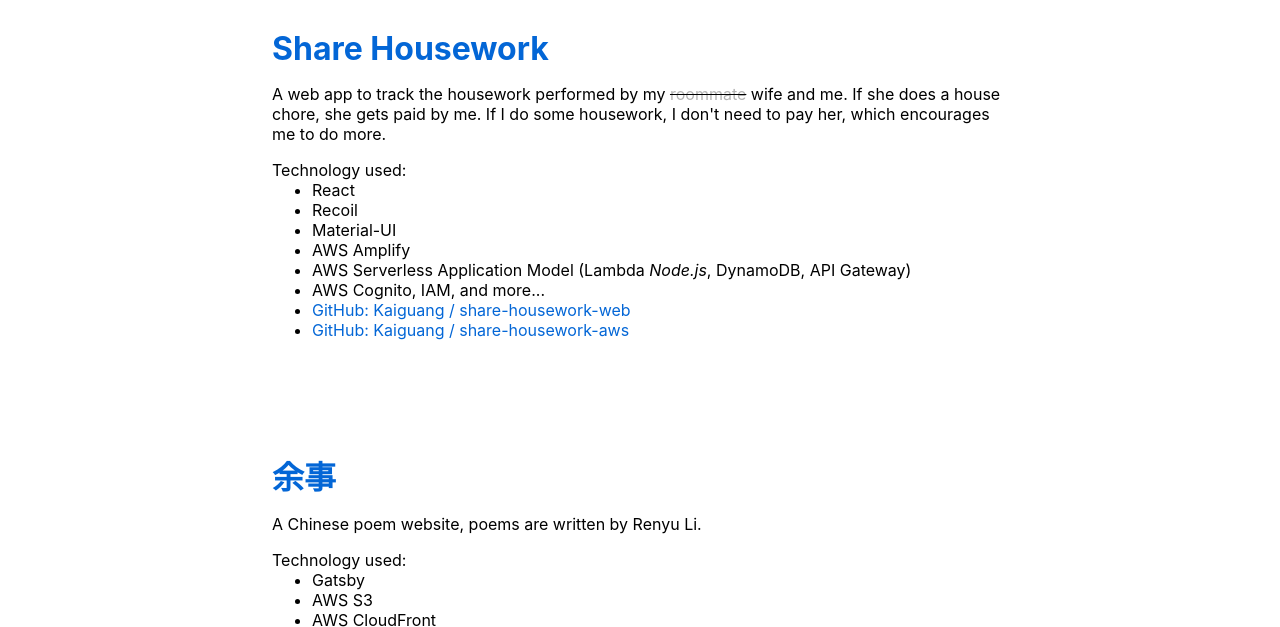
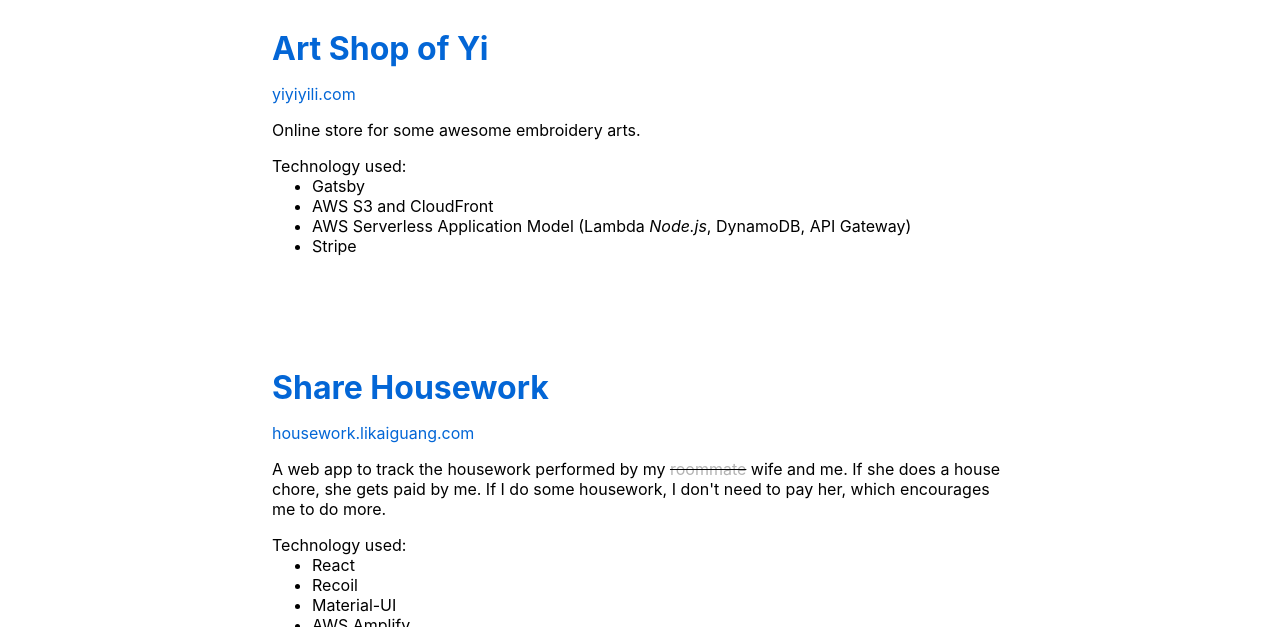
Before and after one commit to Kaiguang/likaiguang-com, a Gatsby site: page /projects in a window 1280 px wide. Shown: the part 133-760 px from the top of the page. Built offline with nearby package versions, Linux system fonts and the light colour scheme; Gatsby itself is replaced by a stand-in of ours.

Commit message:
Update projects page

```diff
--- a/src/pages/projects.js
+++ b/src/pages/projects.js
@@ -7,6 +7,33 @@
     <Layout selectedNavLink="projects">
       <div className={styles.projectContainer}>
         <a
+          href="https://yiyiyili.com/"
+          target="_blank"
+          rel="noreferrer"
+          className={styles.projectName}
+        >
+          Art Shop of Yi
+        </a>
+        <p>
+          <a href="https://yiyiyili.com/" target="_blank" rel="noreferrer">
+            yiyiyili.com
+          </a>
+        </p>
+        <p>Online store for some awesome embroidery arts.</p>
+        <span>Technology used:</span>
+        <ul>
+          <li>Gatsby</li>
+          <li>AWS S3 and CloudFront</li>
+          <li>
+            AWS Serverless Application Model (Lambda <em>Node.js</em>, DynamoDB,
+            API Gateway)
+          </li>
+          <li>Stripe</li>
+        </ul>
+      </div>
+
+      <div className={styles.projectContainer}>
+        <a
           href="https://housework.likaiguang.com/"
           target="_blank"
           rel="noreferrer"
@@ -14,6 +41,15 @@
         >
           Share Housework
         </a>
+        <p>
+          <a
+            href="https://housework.likaiguang.com/"
+            target="_blank"
+            rel="noreferrer"
+          >
+            housework.likaiguang.com
+          </a>
+        </p>
         <p>
           A web app to track the housework performed by my{" "}
           <s>
@@ -55,8 +91,6 @@
         </ul>
       </div>
 
-      {/* <hr /> */}
-
       <div className={styles.projectContainer}>
         <a
           href="https://renyu.li/"
@@ -66,6 +100,11 @@
         >
           余事
         </a>
+        <p>
+          <a href="https://renyu.li/" target="_blank" rel="noreferrer">
+            renyu.li
+          </a>
+        </p>
         <p>A Chinese poem website, poems are written by Renyu Li.</p>
         <span>Technology used:</span>
         <ul>
```
